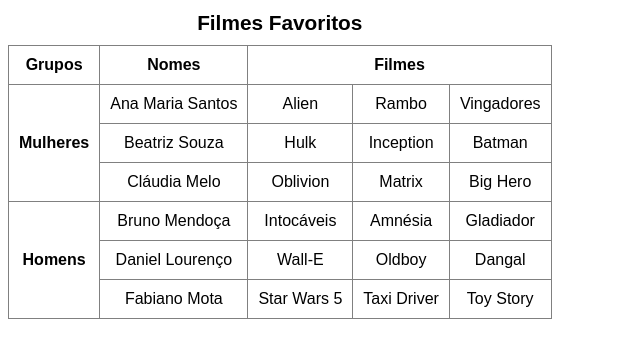
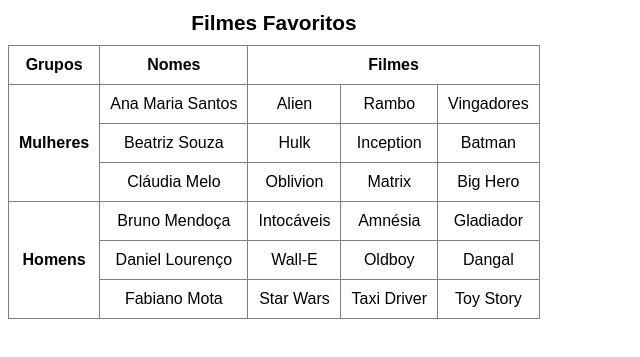
Before and after one commit to Bsjbrunoo/html-css, a plain HTML site: page exercicios/EX023/tabela004.html in a window 1280 px wide. Shown: the part 79-436 px from the top of the page, without its empty margins (0-640 px from the left). Drawn offline with Linux system fonts and the light colour scheme.

Commit message:
Update tabela004.html

```diff
--- a/exercicios/EX023/tabela004.html
+++ b/exercicios/EX023/tabela004.html
@@ -79,7 +79,7 @@
 
             <tr>
                 <td>Fabiano Mota</td>
-                <td>Star Wars 5</td>
+                <td>Star Wars</td>
                 <td>Taxi Driver</td>
                 <td>Toy Story</td>
             </tr>
```
